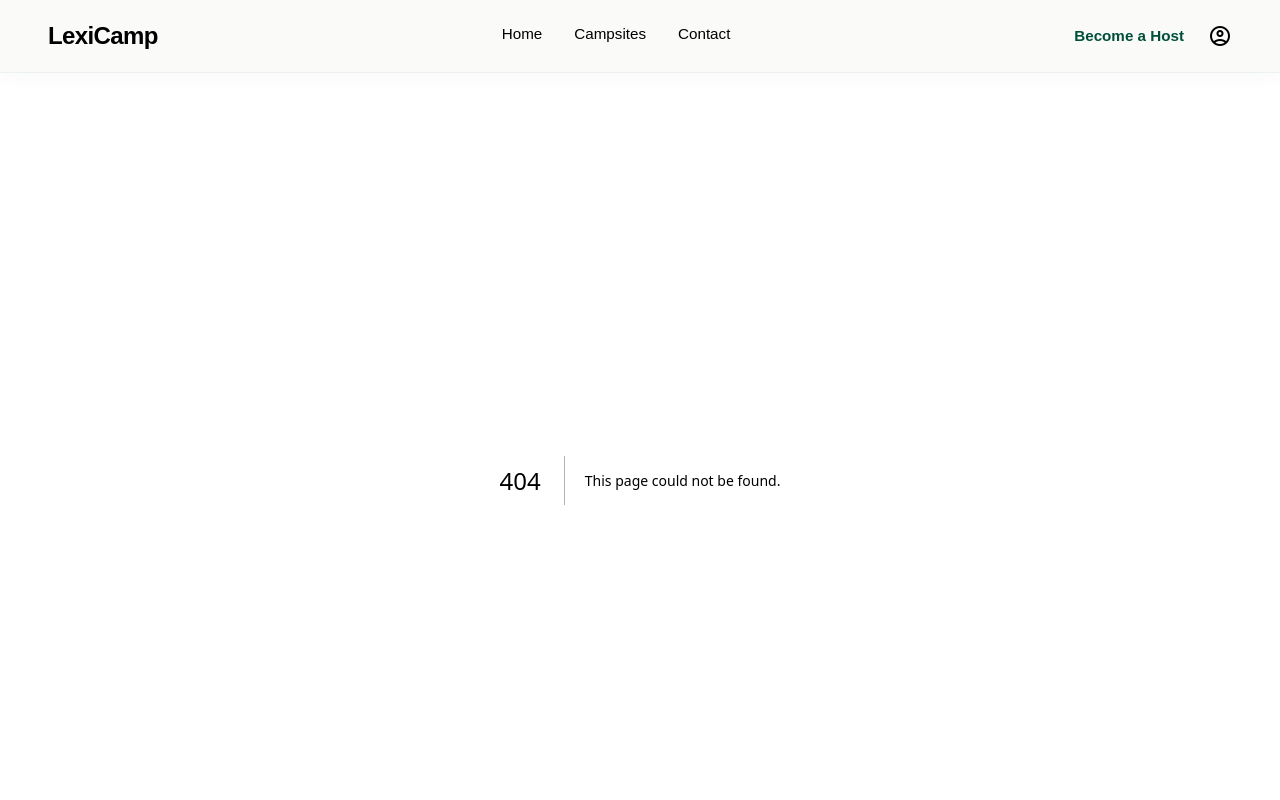
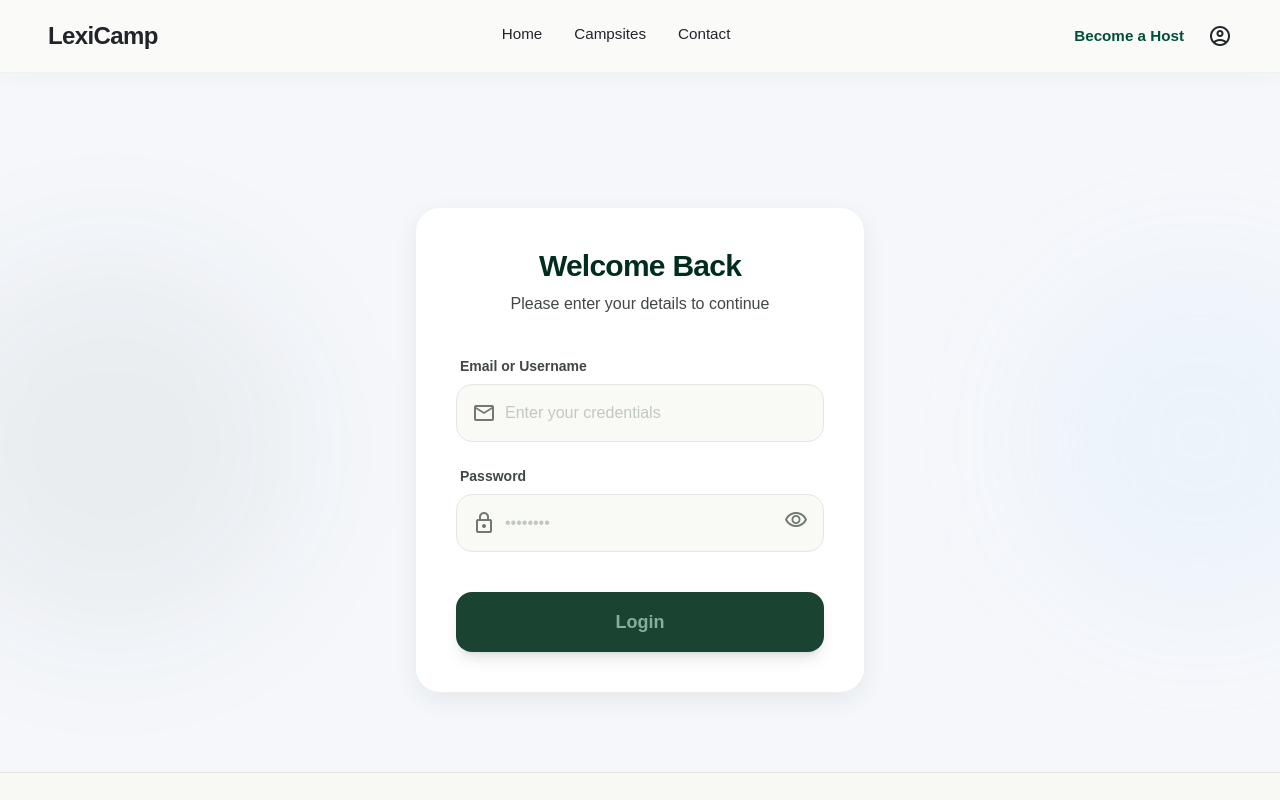
Before and after one commit to aLexicon99/LexiCamp-Booking, a Next.js app: page /login in a window 1280 px wide. Before the commit this address had no page. Shown: the top 800 px of the page. Built offline with nearby package versions, Linux system fonts and the light colour scheme.

Commit message:
add login page

```diff
--- a/app/globals.css
+++ b/app/globals.css
@@ -4,9 +4,15 @@
   --color-primary: #012d1d;
   --color-primary-container: #1b4332;
   --color-on-primary-container: #86af99;
-  --color-surface-container-lowest: #ffffff;
+  --color-secondary-container: #a1d1fe;
   --color-accent: #ff8c42;
   --color-accent-hover: #e67e3a;
+  --color-surface: #f9faf6;
+  --color-on-surface: #1a1c1a;
+  --color-on-surface-variant: #414844;
+  --color-surface-container-lowest: #ffffff;
+  --color-outline: #717973;
+  --color-outline-variant: #c1c8c2;
 }
 
 :root {
--- /dev/null
+++ b/app/login/_components/Input.js
@@ -0,0 +1,16 @@
+"use client";
+
+export default function Input({icon, type = 'text', children, ...props}) {
+    return (
+        <div className="relative">
+            <span className="material-symbols-outlined absolute left-4 top-1/2 -translate-y-1/2 text-outline"
+                  data-icon={icon}>{icon}</span>
+            <input
+                className="w-full pl-12 pr-4 py-4 bg-surface rounded-lg border border-stone-200 focus:border-primary-container focus:ring-2 focus:ring-primary-container/20 transition-all outline-none text-on-surface placeholder:text-outline-variant font-medium"
+                type={type}
+                {...props}
+            />
+            {children}
+        </div>
+    );
+}
--- /dev/null
+++ b/app/login/_components/PasswordInput.js
@@ -0,0 +1,19 @@
+"use client";
+
+import Input from "./Input";
+import {useState} from "react";
+
+export default function PasswordInput(props) {
+    const [showPassword, setShowPassword] = useState(false);
+
+    return (
+        <Input icon="lock" placeholder="••••••••" type={showPassword ? "text" : "password"} {...props}>
+            <button
+                onClick={() => setShowPassword(!showPassword)}
+                className="absolute right-4 top-1/2 -translate-y-1/2 text-outline hover:text-primary transition-colors"
+                type="button">
+                <span className="material-symbols-outlined" data-icon="visibility">visibility</span>
+            </button>
+        </Input>
+    );
+}
--- /dev/null
+++ b/app/login/page.js
@@ -0,0 +1,68 @@
+"use client";
+
+import PasswordInput from "./_components/PasswordInput";
+import Input from "./_components/Input";
+import {useEffect, useState} from "react";
+import useAuth from "@/hooks/useAuth";
+import {redirect} from "next/navigation";
+
+export default function Login() {
+    const [identifier, setIdentifier] = useState("");
+    const [password, setPassword] = useState("");
+    const [user, login] = useAuth();
+
+    useEffect(() => {
+        if (user) {
+            redirect("/user");
+        }
+    },[user]);
+
+    function loginUser() {
+        if (!identifier || identifier.trim() === "") return;
+
+        const isSuccess = login(identifier, password);
+        if (!isSuccess) {
+            alert(`Wrong username or password, please try again...`);
+        }
+    }
+
+    return (
+        <main className="flex-grow flex items-center justify-center pt-32 pb-20 px-6 relative overflow-hidden">
+            <div className="absolute top-1/4 -left-20 w-96 h-96 bg-primary-container/5 rounded-full blur-3xl"></div>
+            <div
+                className="absolute bottom-1/4 -right-20 w-80 h-80 bg-secondary-container/10 rounded-full blur-3xl"></div>
+            <div className="w-full max-w-md z-10">
+                <div
+                    className="bg-surface-container-lowest rounded-xl shadow-[0_8px_24px_rgba(27,67,50,0.08)] p-8 md:p-10 ">
+                    <div className="text-center mb-10">
+                        <h1 className="text-3xl font-extrabold text-primary tracking-tight mb-2">Welcome Back</h1>
+                        <p className="text-on-surface-variant font-medium">Please enter your details to continue</p>
+                    </div>
+                    <div className="space-y-6">
+                        <div className="space-y-2">
+                            <label className="block text-sm font-bold text-on-surface-variant px-1">Email or Username</label>
+                            <Input
+                                value={identifier}
+                                onChange={(e) => setIdentifier(e.target.value)}
+                                icon="mail"
+                                placeholder="Enter your credentials"/>
+                        </div>
+                        <div className="space-y-2">
+                            <label className="block text-sm font-bold text-on-surface-variant px-1">Password</label>
+                            <PasswordInput
+                            value={password}
+                            onChange={(e) => setPassword(e.target.value)}/>
+                        </div>
+                        <div className="pt-4">
+                            <button
+                                onClick={loginUser}
+                                className="w-full py-4 bg-primary-container text-on-primary-container rounded-lg font-bold text-lg shadow-lg hover:shadow-primary-container/20 hover:brightness-110 active:scale-[0.98] transition-all duration-200">
+                                Login
+                            </button>
+                        </div>
+                    </div>
+                </div>
+            </div>
+        </main>
+    );
+}
--- a/app/user/page.js
+++ b/app/user/page.js
@@ -1,64 +1,33 @@
 "use client";
 
-import { useState } from "react";
+import {useEffect} from "react";
 import useAuth from "@/hooks/useAuth";
+import {redirect} from "next/navigation";
 import useIsClient from "@/hooks/useIsClient";
 
 export default function Page() {
-  const [newUser, setNewUser] = useState("");
-  const [message, setMessage] = useState("");
-  const [user, login, logout] = useAuth();
+  const [user, _, logout] = useAuth();
   const isClient = useIsClient();
 
-  // förhindrar hydrationsfel i client component
-  if (!isClient) {
+  useEffect(() => {
+    if (!user) {
+      redirect("/login");
+    }
+  },[user]);
+
+  if (!user || !isClient) {
     return null;
-  }
-
-  function loginUser() {
-    if (!newUser || newUser.trim() === "") return;
-
-    const isSuccess = login(newUser);
-    if (!isSuccess) {
-      // ⛔ FEL - LOGIN UPPGIFTER STÄMMER EJ
-      setMessage(`Användaren "${newUser}" hittades inte, försök igen...`);
-    }
-  }
-
-  function logoutUser() {
-    logout();
-    setMessage("");
-    setNewUser("");
-    // window.location.href = "/";
   }
 
   return (
     <div>
-      {!user ? (
-        <>
-          {/*❌ INTE INLOGGAD */}
-          <div className="flex">
-            <input
-              type="text"
-              value={newUser}
-              className="border p-2"
-              placeholder="Ange ditt Namn"
-              onChange={(e) => setNewUser(e.target.value)}
-            />
-            <button className="w-full bg-green-600 p-2" onClick={loginUser}>
-              Logga in
-            </button>
-          </div>
-          <p className="text-red-500">{message}</p>
-        </>
-      ) : (
         <>
           {/*✅ INLOGGAD */}
           <button
             className="w-full bg-orange-600 text-white p-2"
-            onClick={logoutUser}
+            onClick={logout}
           >
-            Logga ut - {user.fullname}
+            Logga ut - {user.firstName}
           </button>
           <pre className="bg-gray-300">{JSON.stringify(user, null, 4)}</pre>
           {/* {
@@ -76,7 +45,6 @@ export default function Page() {
             </div>
           } */}
         </>
-      )}
     </div>
   );
 }
--- a/hooks/useAuth.js
+++ b/hooks/useAuth.js
@@ -6,17 +6,18 @@ import {useCallback} from "react";
 
 export default function useAuth() {
     const [user, setUser, logout] = useLocalStorage("auth_user", null);
-    const login = useCallback((username) => {
+    const login = useCallback((username, password) => {
         const userToLogin = username.trim().toLocaleLowerCase();
-        const userData = allUsers.find((_user) => _user.name === userToLogin);
-        if (userData) {
+        const userData = allUsers.find((_user) => _user.username === userToLogin || _user.email === userToLogin);
+        if (userData && userData.password === password) {
             setUser(userData);
 
             return true;
         }
 
         return false;
+        // eslint-disable-next-line react-hooks/exhaustive-deps
     }, []);
 
-    return [user, login, logout]
+    return [user, login, logout];
 }
--- a/hooks/useIsClient.js
+++ b/hooks/useIsClient.js
@@ -4,6 +4,7 @@ export default function useIsClient() {
     const [mounted, setMounted] = useState(false);
 
     useEffect(() => {
+        // eslint-disable-next-line react-hooks/set-state-in-effect
         setMounted(true);
     }, []);
 
--- a/hooks/useLocalStorage.js
+++ b/hooks/useLocalStorage.js
@@ -15,6 +15,7 @@ export default function useLocalStorage(key, initialValue) {
 
   useEffect(() => {
     try {
+      // eslint-disable-next-line react-hooks/set-state-in-effect
         setStoredValue(load(key));
     } catch (error) {
       console.error(`Error reading localStorage key "${key}":`, error);
--- a/public/users_data.json
+++ b/public/users_data.json
@@ -1,58 +1,65 @@
 [
   {
     "id": 1,
-    "name": "admin",
     "firstName": "Admin",
     "lastName": "Adminsson",
+    "username": "admin",
     "email":"admin@mail.com",
+    "password": "admin",
     "bookings": [{ "id": 2169631 }]
   },
   {
     "id": 2,
-    "name": "test",
     "firstName": "Test",
     "lastName": "Testsson",
+    "username": "test",
     "email": "test@mail.com",
+    "password": "test",
     "bookings": []
   },
   {
     "id": 3,
-    "name": "aleks",
     "firstName": "Aleks",
     "lastName": "C",
+    "username": "aleks",
     "email": "aleks@mail.com",
+    "password": "aleks",
     "bookings": [{ "id": 2169631 }, { "id": 2091817 }, { "id": 2084510 }]
   },
   {
     "id": 4,
-    "name": "halime",
     "firstName": "Halime",
     "lastName": "T",
+    "username": "halime",
     "email": "halime@mail.com",
+    "password": "halime",
     "bookings": [{ "id": 2169631 }]
   },
   {
     "id": 5,
-    "name": "nayomi",
     "firstName": "Nayomi",
     "lastName": "A",
+    "username": "nayomi",
     "email": "nayomi@mail.com",
+    "password": "nayomi",
     "bookings": [{ "id": 2169631 }]
   },
   {
     "id": 6,
-    "name": "osman",
     "firstName": "Osman",
     "lastName": "O",
+    "username": "osman",
     "email": "osman@mail.com",
+    "password": "osman",
     "bookings": [{ "id": 2169631 }]
   },
   {
     "id": 7,
-    "name": "göran",
     "firstName": "Göran",
     "lastName": "R",
+    "username": "göran",
     "email": "göran@mail.com",
+    "password": "göran",
     "bookings": [{ "id": 2169631 }]
   }
 ]
```
